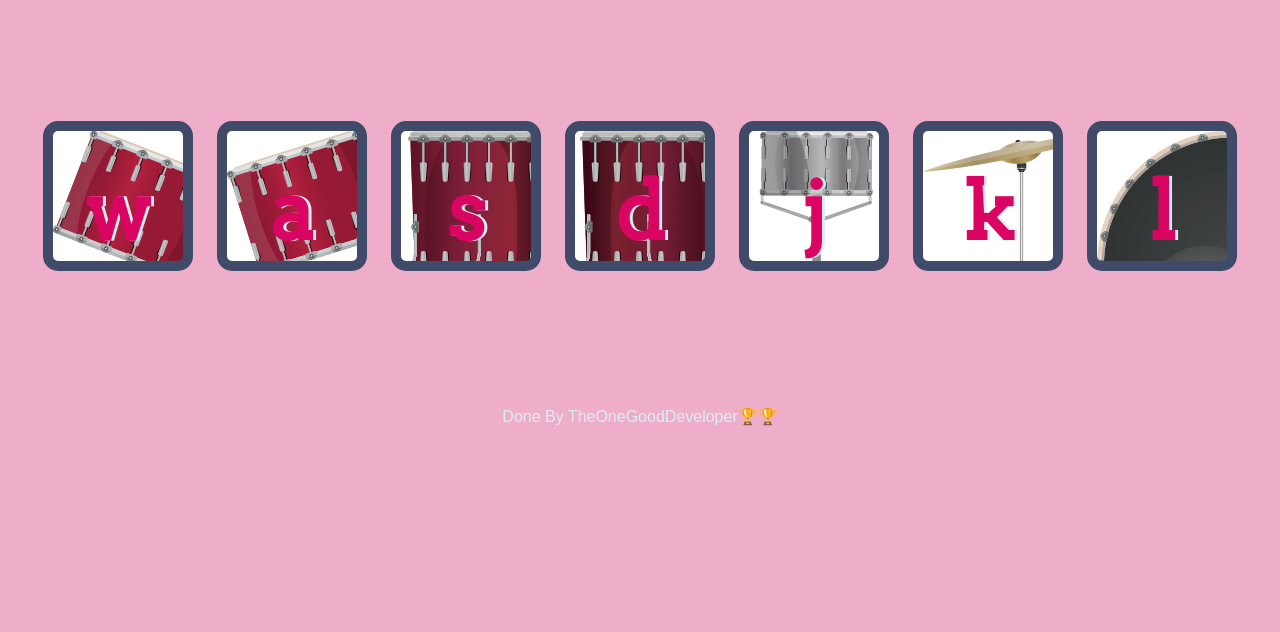
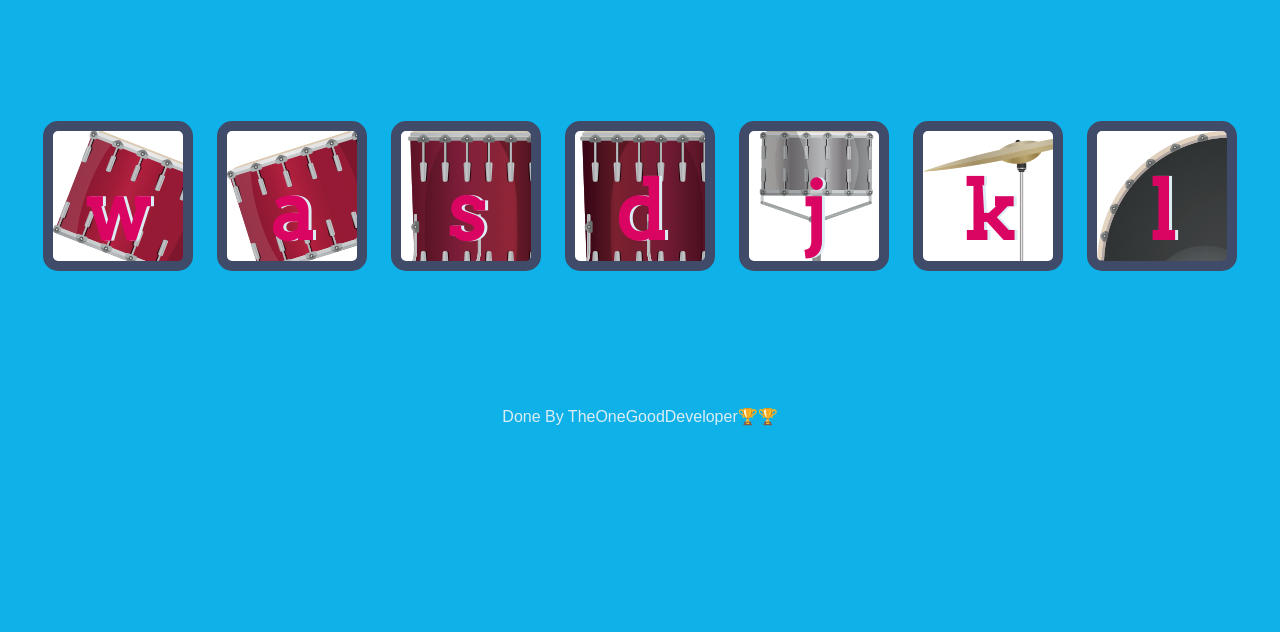
Before and after one commit to TheOneGoodDeveloper/The-drums, a plain HTML site: page index.html in a window 1280 px wide. Shown: the part 168-800 px from the top of the page. Drawn offline with Linux system fonts and the light colour scheme.

Commit message:
Update styles.css

```diff
--- a/styles.css
+++ b/styles.css
@@ -1,8 +1,6 @@
 body {
   text-align: center;
-/*   background-color: rgb(14, 178, 233); */
-   background: rgb(238,174,202);
-  background-color: radial-gradient(circle, rgba(238,174,202,1) 0%, rgba(148,187,233,1) 100%);
+ background-color: rgb(14, 178, 233);
 }
 
 h1 {
```
